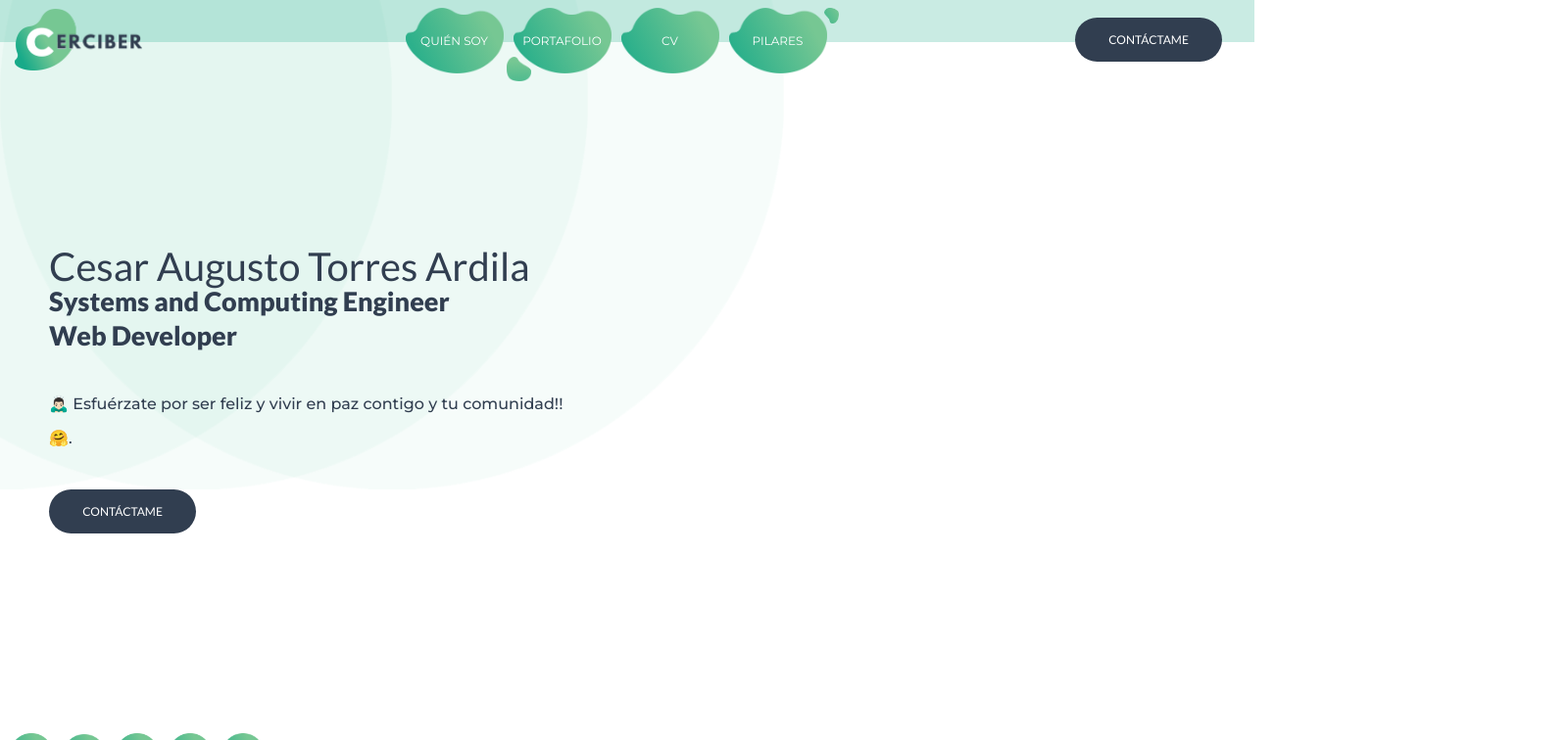
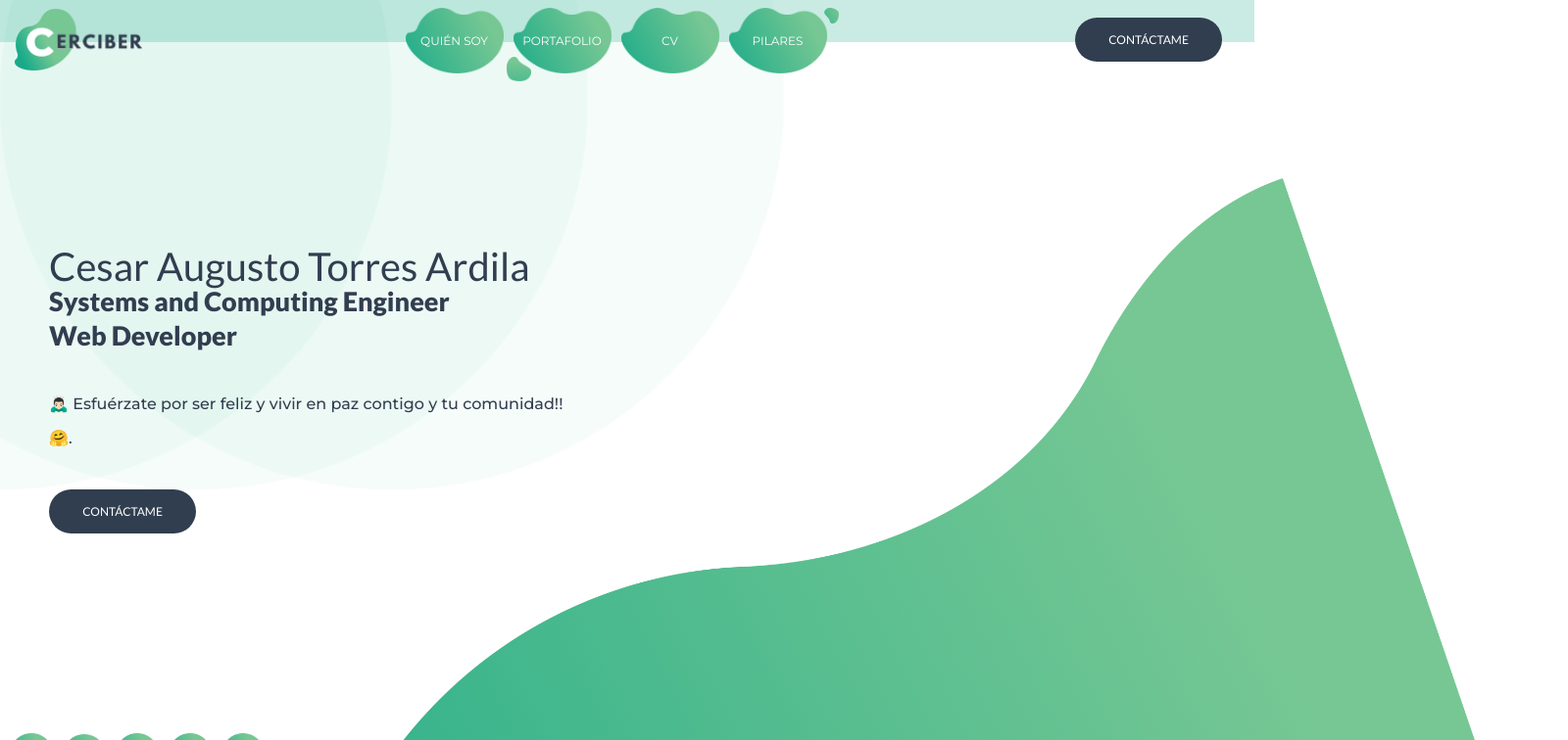
Before and after one commit to cerciber/cerciber, a Vue app: page /home in a window 1280 px wide. Shown: the top 756 px of the page at 98% size, 1600 px wide, since content can reach past the window. Built offline with nearby package versions, Linux system fonts and the light colour scheme.

Commit message:
Curve Home

```diff
--- a/src/user_interface/views/Home.vue
+++ b/src/user_interface/views/Home.vue
@@ -14,7 +14,10 @@
       </section>
     </div>
     <div class="home-part2">
-
+      <div class="home-part2-back-curve">
+      </div>
+      <div class="home-part2-picture-external-shpere">
+      </div>
     </div>
   </div>
 </template>
@@ -45,13 +48,55 @@ export default {
   height: 100%;
 }
 
+.home-part1-section1 {
+  padding: 50px;
+  line-height : 35px;
+}
+
 .home-part2 {
   width: 50%;
   height: 100%;
 }
 
-.home-part1-section1 {
-  padding: 50px;
-  line-height : 35px;
+.home-part2-back-curve {
+  min-width: 200%;
+  max-width: 200%;
+  mask-size: 100%;
+  height: 200%;
+  margin-top: 0%;
+  margin-left: -50%;
+
+  background-size: contain;
+  background-position: center;
+  background-repeat: no-repeat;
+  mask-repeat: no-repeat;
+  mask-position: center;
+
+  background: var(--degrade1);
+  background: linear-gradient(63deg, var(--degrade1) 0%, var(--degrade2) 70%);
+
+  mask-image: url('~@/user_interface/assets/Curve.png');
 }
+
+.home-part2-picture-external-shpere {
+  position: relative;
+  min-width: 100%;
+  max-width: 100%;
+  mask-size: 100%;
+  height: 200%;
+  margin-top: 0%;
+  margin-left: 0%;
+
+  background-size: contain;
+  background-position: center;
+  background-repeat: no-repeat;
+  mask-repeat: no-repeat;
+  mask-position: center;
+
+  background: var(--degrade1);
+  background: linear-gradient(63deg, var(--degrade1) 0%, var(--degrade2) 70%);
+
+  mask-image: url('~@/user_interface/assets/Curve.png');
+}
+
 </style>
```
Also changed, not shown: src/user_interface/assets/Curve.png (added), 1 other file (tests, documents, lock files or other folders).
